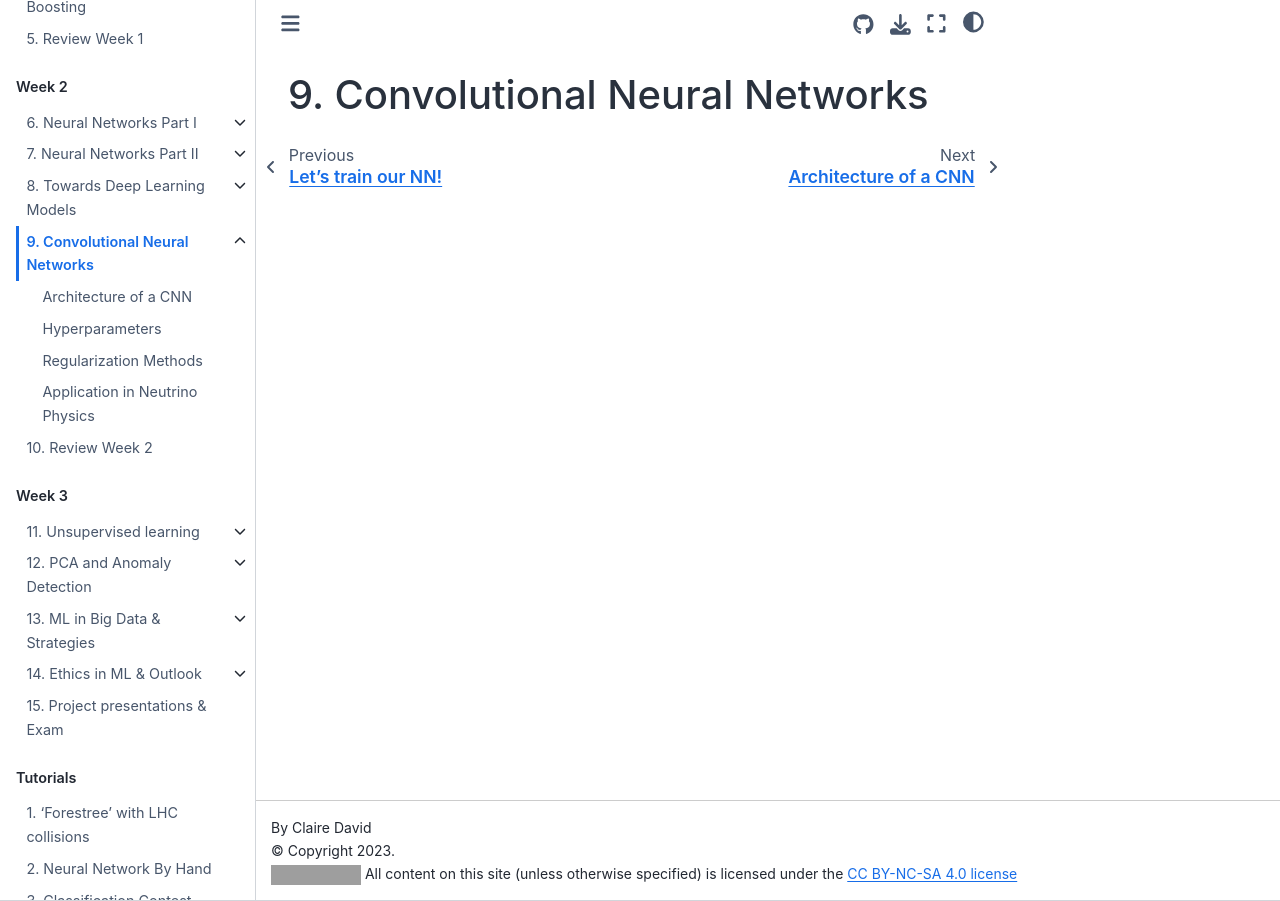
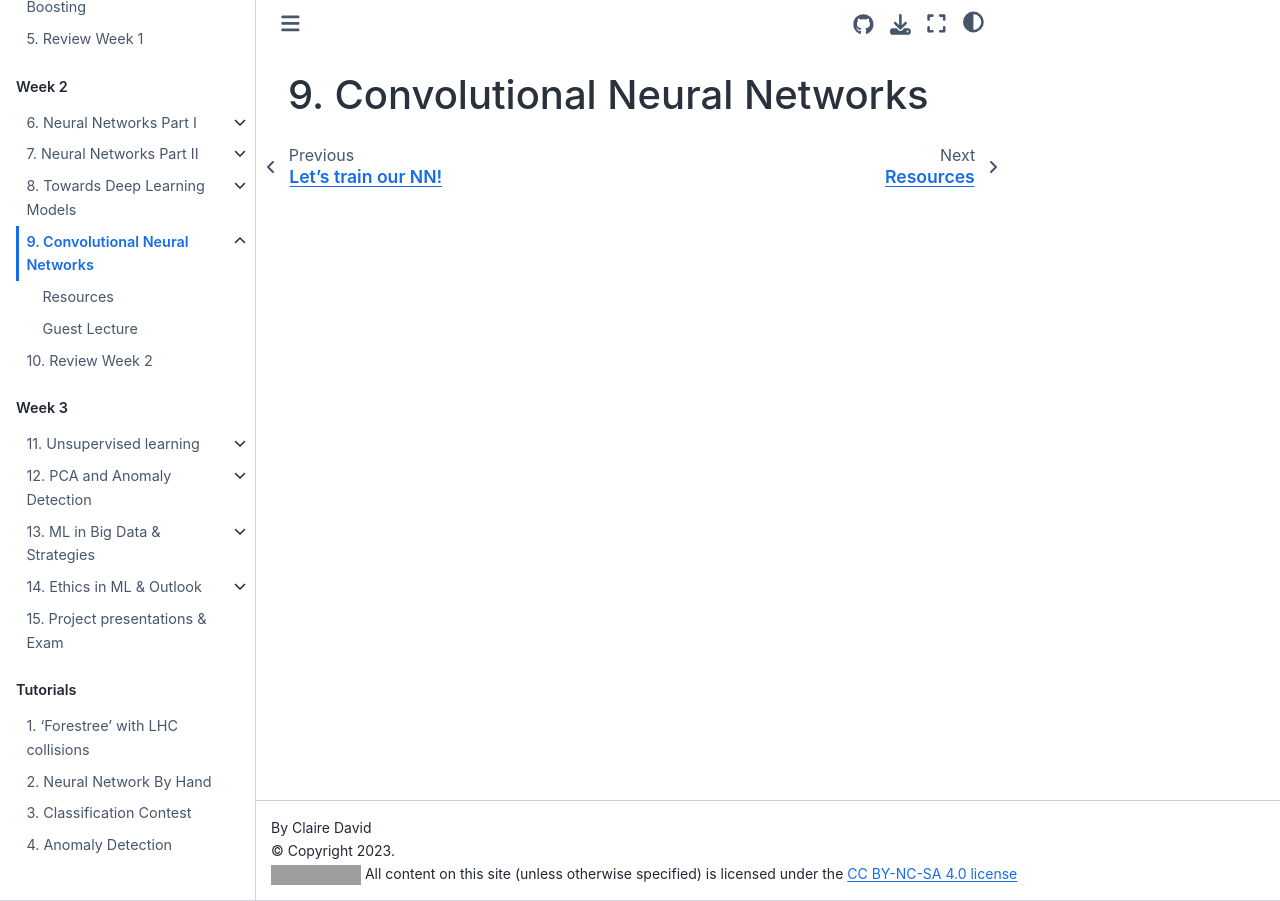
Before and after one commit to clairedavid/ml_in_hep, a Jupyter Book: the page built from week2/CNN.md, in a window 1280 px wide. Built offline with Jupyter Book 1.0.4 settings and Sphinx 7.4.7 and the Sphinx Book theme 1.1.4, drawn with Linux system fonts in a browser that asks for light colours; pages that are not in the unit, such as notebooks, are missing from menus; grey boxes are pictures that could not be loaded.

Commit message:
CNN reshaped

```diff
--- a/_toc.yml
+++ b/_toc.yml
@@ -64,10 +64,8 @@ parts:
 
     - file: week2/CNN
       sections:
-      - file: week2/CNN_architecture
-      - file: week2/CNN_hyperparameters
-      - file: week2/CNN_regMethods
-      - file: week2/CNN_neutrinoReco
+      - file: week2/CNN_resources
+      - file: week2/CNN_guest
 
     - file: week2/review_week2
 
--- a/week2/CNN_architecture.md
+++ /dev/null
@@ -1 +0,0 @@
-# Architecture of a CNN
--- a/week2/CNN_neutrinoReco.md
+++ /dev/null
@@ -1 +0,0 @@
-# Application in Neutrino Physics
--- a/week2/CNN_regMethods.md
+++ /dev/null
@@ -1 +0,0 @@
-# Regularization Methods
```
Also changed, not shown: about/evaluation.md (+1 -1 lines), week1/class_algs_costF.md (+3 -2 lines), week2/CNN_guest.md (added, +6 -0 lines), week2/CNN_hyperparameters.md (deleted, +0 -1 lines), week2/CNN_resources.md (added, +11 -0 lines), week2/CNN.md (line endings or trailing spaces).
